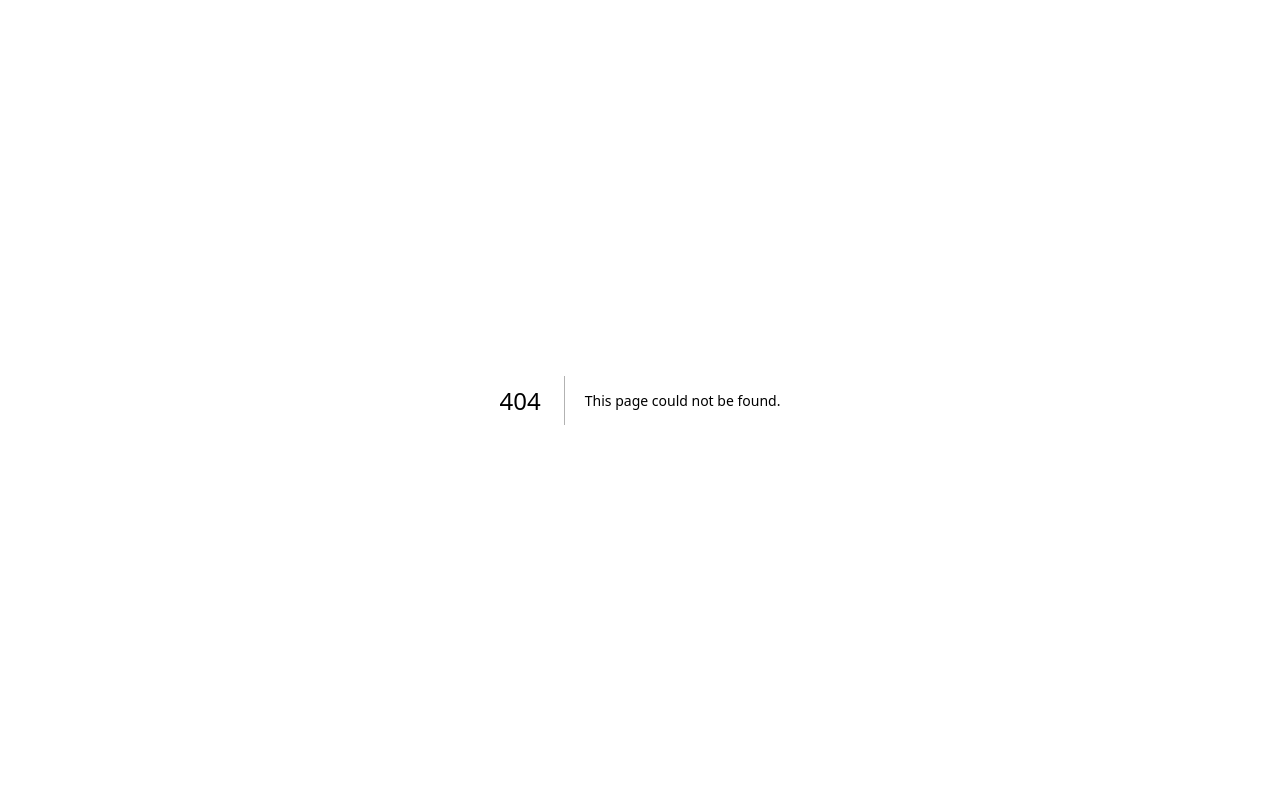
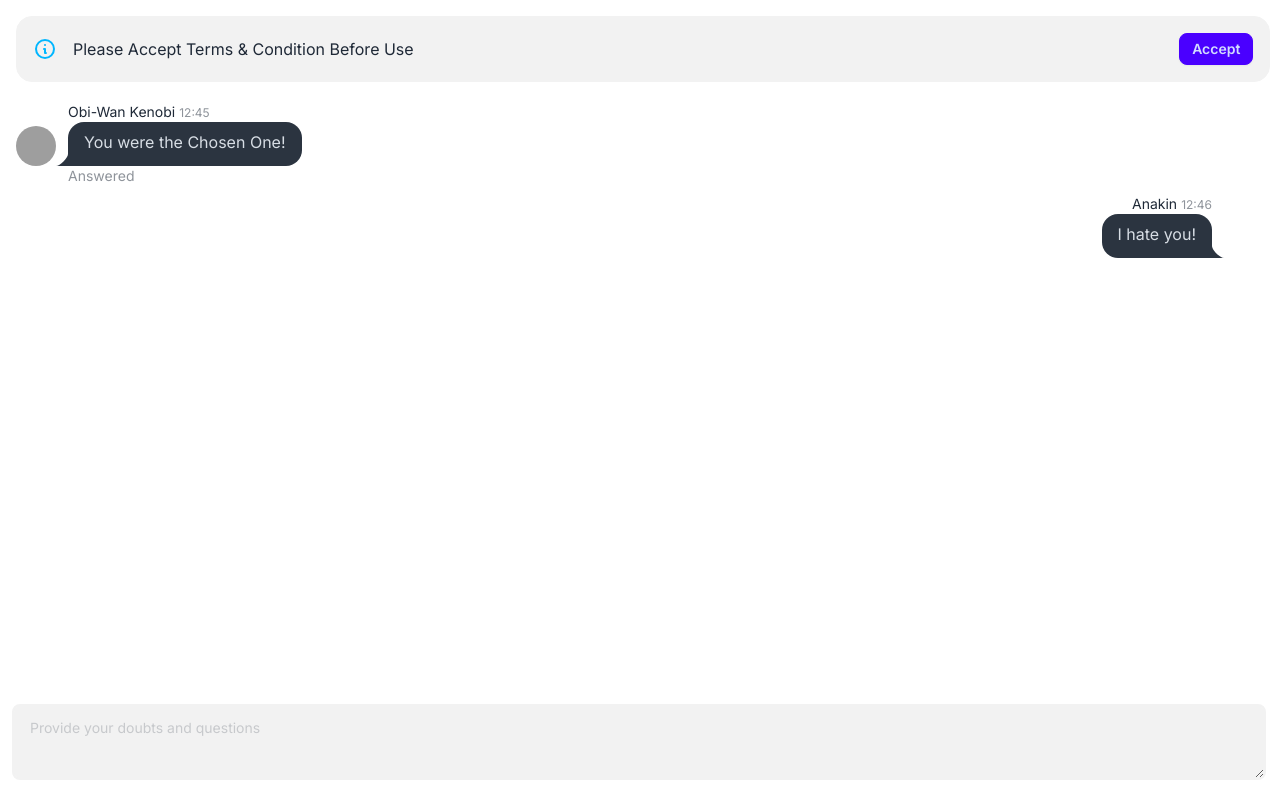
Before and after one commit to Pranshu321/JinvaniGPT, a Next.js app: page /Chat in a window 1280 px wide. Before the commit this address had no page. Built offline with nearby package versions, Linux system fonts and the light colour scheme; grey boxes are pictures that could not be loaded.

Commit message:
Firebase config and Chat page added

```diff
--- a/package.json
+++ b/package.json
@@ -10,9 +10,11 @@
   },
   "dependencies": {
     "daisyui": "^4.6.0",
+    "firebase": "^10.7.1",
     "next": "14.0.4",
     "react": "^18",
     "react-dom": "^18",
+    "react-hot-toast": "^2.4.1",
     "react-simple-typewriter": "^5.0.1",
     "typewriter-effect": "^2.21.0"
   },
--- /dev/null
+++ b/src/app/Chat/page.tsx
@@ -0,0 +1,63 @@
+"use client"
+import React, { useState } from 'react'
+import jainLogo from "../../JainismLogo.svg";
+import Image from 'next/image';
+import { Toaster, toast } from 'react-hot-toast';
+
+
+const Chat = () => {
+    const [removeAlert, setremoveAlert] = useState(false);
+    const textAreaClick = () => {
+        if (!removeAlert) {
+            toast.error("Please Accept Terms & Condition and Privacy Policy");
+        }
+    }
+    return (
+        <div>
+            <Toaster />
+            <div role="alert" className={`alert m-4 w-[94vw] lg:w-[98vw] ${removeAlert ? "hidden" : ""}`}>
+                <svg xmlns="http://www.w3.org/2000/svg" fill="none" viewBox="0 0 24 24" className="stroke-info shrink-0 w-6 h-6"><path strokeLinecap="round" strokeLinejoin="round" strokeWidth="2" d="M13 16h-1v-4h-1m1-4h.01M21 12a9 9 0 11-18 0 9 9 0 0118 0z"></path></svg>
+                <span>Please Accept Terms & Condition Before Use</span>
+                <div>
+                    {/* <button className="btn btn-sm" onClick={() => setremoveAlert(true)}>Deny</button> */}
+                    <button className="btn btn-sm btn-primary" onClick={() => setremoveAlert(true)}>Accept</button>
+                </div>
+            </div>
+            <div className='flex flex-col m-4'>
+                <div className="chat chat-start">
+                    <div className="chat-image avatar">
+                        <div className="w-10 rounded-full">
+                            <img alt="Tailwind CSS chat bubble component" src="https://daisyui.com/images/stock/photo-1534528741775-53994a69daeb.jpg" />
+                        </div>
+                    </div>
+                    <div className="chat-header">
+                        Obi-Wan Kenobi
+                        <time className="text-xs opacity-50 pl-1">12:45</time>
+                    </div>
+                    <div className="chat-bubble">You were the Chosen One!</div>
+                    <div className="chat-footer opacity-50">
+                        Answered
+                    </div>
+                </div>
+                <div className="chat chat-end">
+                    <div className="chat-image avatar">
+                        <div className="w-10 rounded-full">
+                            <Image src={jainLogo} alt='logo' width={10} />
+                        </div>
+                    </div>
+                    <div className="chat-header">
+                        Anakin
+                        <time className="text-xs opacity-50 pl-1">12:46</time>
+                    </div>
+                <div className="chat-bubble">I hate you!</div>
+                </div>
+            </div>
+            <div onClick={textAreaClick} className='w-full'>
+                {/* <input type="text" placeholder="Type here" className="m-4 input input-bordered input-primary w-[98vw]" /> */}
+                <textarea disabled={!removeAlert} className="absolute bottom-2 textarea textarea-primary m-3 w-[95vw] lg:w-[98vw] outline-none focus:outline-none remove border-2 border-teal-500" placeholder="Provide your doubts and questions"></textarea>
+            </div>
+        </div>
+    )
+}
+
+export default Chat
--- a/src/app/globals.css
+++ b/src/app/globals.css
@@ -16,7 +16,11 @@
   }
 }
 
-body {
+.remove::-webkit-scrollbar {
+  display: none;
+}
+
+.home-bg{
   color: rgb(var(--foreground-rgb));
   background: linear-gradient(
       to bottom,
--- a/src/app/page.tsx
+++ b/src/app/page.tsx
@@ -69,7 +69,7 @@ export default function Home() {
   ];
 
   return (
-    <main className='min-h-screen max-h-max flex flex-col items-center gap-y-10'>
+    <main className='home-bg min-h-screen max-h-max flex flex-col items-center gap-y-10'>
       <header className='p-4 w-full'>
         <div className='flex gap-x-3 items-center w-full'>
           <img src="https://upload.wikimedia.org/wikipedia/commons/thumb/0/04/ChatGPT_logo.svg/800px-ChatGPT_logo.svg.png" alt="logo" className='aspect-square' width={40} />
```
Also changed, not shown: src/firebase.ts (added, +33 -0 lines), 1 other file (tests, documents, lock files or other folders).
